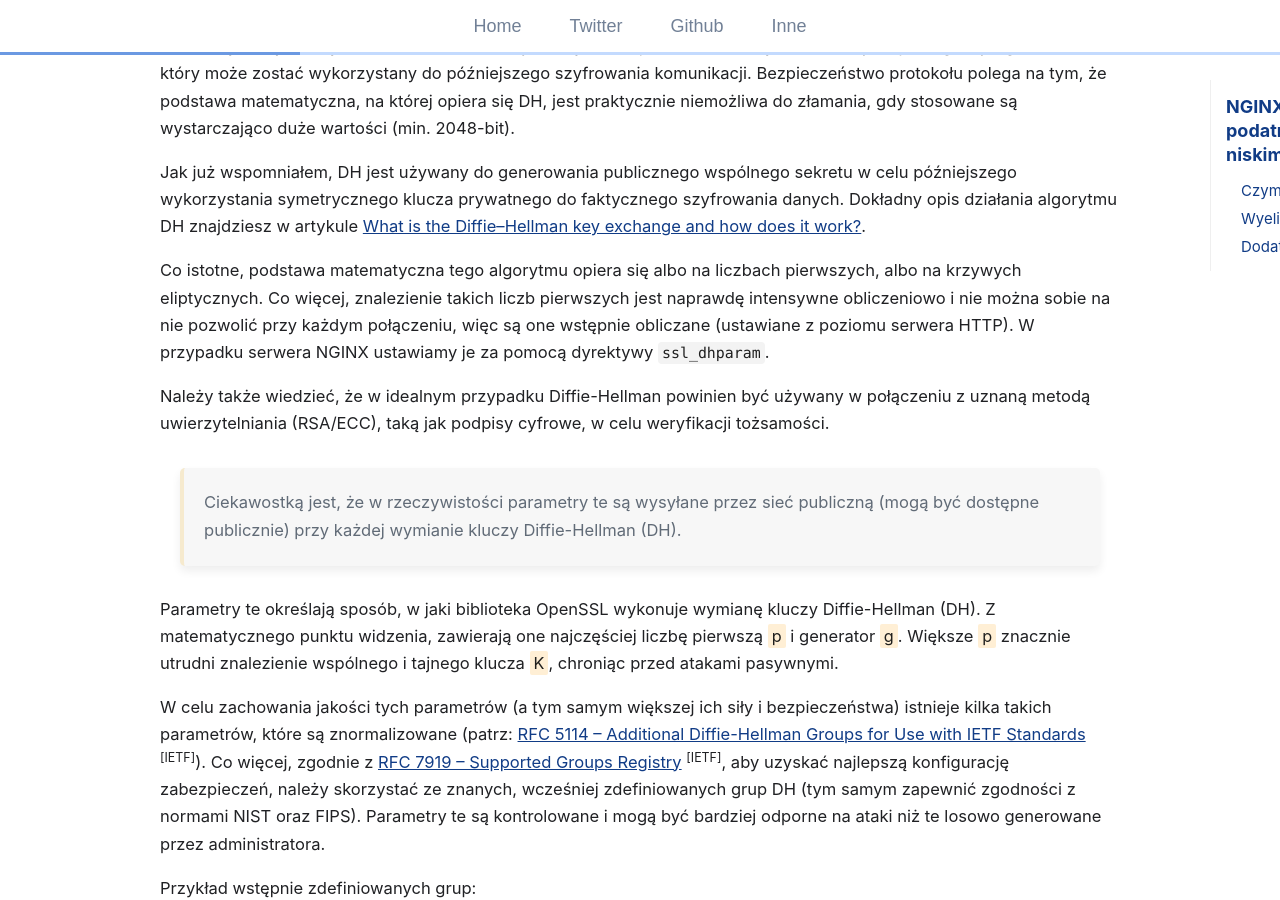
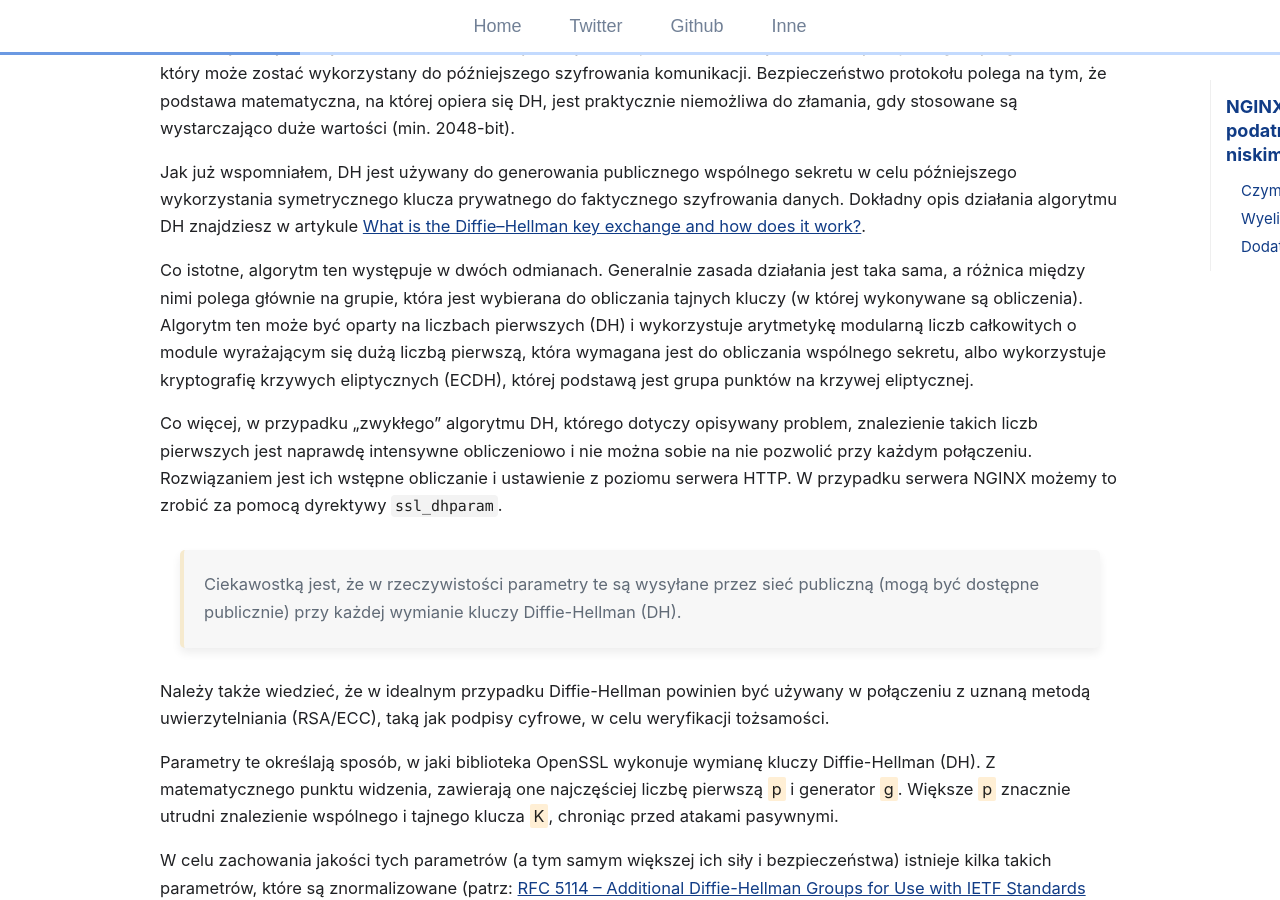
Before and after one commit to git04112019/trimstray.github.io, a Jekyll site: the page built from _posts/2020-01-14-nginx-wyeliminowanie_podatnosci_zwiazanej_ze_zbyt_niskimi_parametrami_dh.md, in a window 1280 px wide and 900 px high, scrolled down 574 px. Built offline with Jekyll 4.4.1, drawn with Linux system fonts in a browser that asks for light colours; comment, search, counter and statistics services are not loaded; some of the changed text lies outside the part shown.

Commit message:
uncommited changes - signed-off-by: trimstray <trimstray@gmail.com>

```diff
--- a/_posts/2020-01-14-nginx-wyeliminowanie_podatnosci_zwiazanej_ze_zbyt_niskimi_parametrami_dh.md
+++ b/_posts/2020-01-14-nginx-wyeliminowanie_podatnosci_zwiazanej_ze_zbyt_niskimi_parametrami_dh.md
@@ -19,11 +19,13 @@ Celem wymiany kluczy Diffie-Hellman (DHKE) jest uzyskanie przez obie strony komu
 
 Jak już wspomniałem, DH jest używany do generowania publicznego wspólnego sekretu w celu późniejszego wykorzystania symetrycznego klucza prywatnego do faktycznego szyfrowania danych. Dokładny opis działania algorytmu DH znajdziesz w artykule [What is the Diffie–Hellman key exchange and how does it work?](https://www.comparitech.com/blog/information-security/diffie-hellman-key-exchange/).
 
-Co istotne, podstawa matematyczna tego algorytmu opiera się albo na liczbach pierwszych, albo na krzywych eliptycznych. Co więcej, znalezienie takich liczb pierwszych jest naprawdę intensywne obliczeniowo i nie można sobie na nie pozwolić przy każdym połączeniu, więc są one wstępnie obliczane (ustawiane z poziomu serwera HTTP). W przypadku serwera NGINX ustawiamy je za pomocą dyrektywy `ssl_dhparam`.
+Co istotne, algorytm ten występuje w dwóch odmianach. Generalnie zasada działania jest taka sama, a różnica między nimi polega głównie na grupie, która jest wybierana do obliczania tajnych kluczy (w której wykonywane są obliczenia). Algorytm ten może być oparty na liczbach pierwszych (DH) i wykorzystuje arytmetykę modularną liczb całkowitych o module wyrażającym się dużą liczbą pierwszą, która wymagana jest do obliczania wspólnego sekretu, albo wykorzystuje kryptografię krzywych eliptycznych (ECDH), której podstawą jest grupa punktów na krzywej eliptycznej.
+
+Co więcej, w przypadku „zwykłego” algorytmu DH, którego dotyczy opisywany problem, znalezienie takich liczb pierwszych jest naprawdę intensywne obliczeniowo i nie można sobie na nie pozwolić przy każdym połączeniu. Rozwiązaniem jest ich wstępne obliczanie i ustawienie z poziomu serwera HTTP. W przypadku serwera NGINX możemy to zrobić za pomocą dyrektywy `ssl_dhparam`.
+
+  > Ciekawostką jest, że w rzeczywistości parametry te są wysyłane przez sieć publiczną (mogą być dostępne publicznie) przy każdej wymianie kluczy Diffie-Hellman (DH).
 
 Należy także wiedzieć, że w idealnym przypadku Diffie-Hellman powinien być używany w połączeniu z uznaną metodą uwierzytelniania (RSA/ECC), taką jak podpisy cyfrowe, w celu weryfikacji tożsamości.
-
-  > Ciekawostką jest, że w rzeczywistości parametry te są wysyłane przez sieć publiczną (mogą być dostępne publicznie) przy każdej wymianie kluczy Diffie-Hellman (DH).
 
 Parametry te określają sposób, w jaki biblioteka OpenSSL wykonuje wymianę kluczy Diffie-Hellman (DH). Z matematycznego punktu widzenia, zawierają one najczęściej liczbę pierwszą <span class="h-b">p</span> i generator <span class="h-b">g</span>. Większe <span class="h-b">p</span> znacznie utrudni znalezienie wspólnego i tajnego klucza <span class="h-b">K</span>, chroniąc przed atakami pasywnymi.
 
```
Also changed, not shown: other parts of _posts/2020-01-14-nginx-wyeliminowanie_podatnosci_zwiazanej_ze_zbyt_niskimi_parametrami_dh.md (+1 -1 lines), _posts/2019-12-09-tls-zestawy_szyfrow.md (+3 -3 lines).
